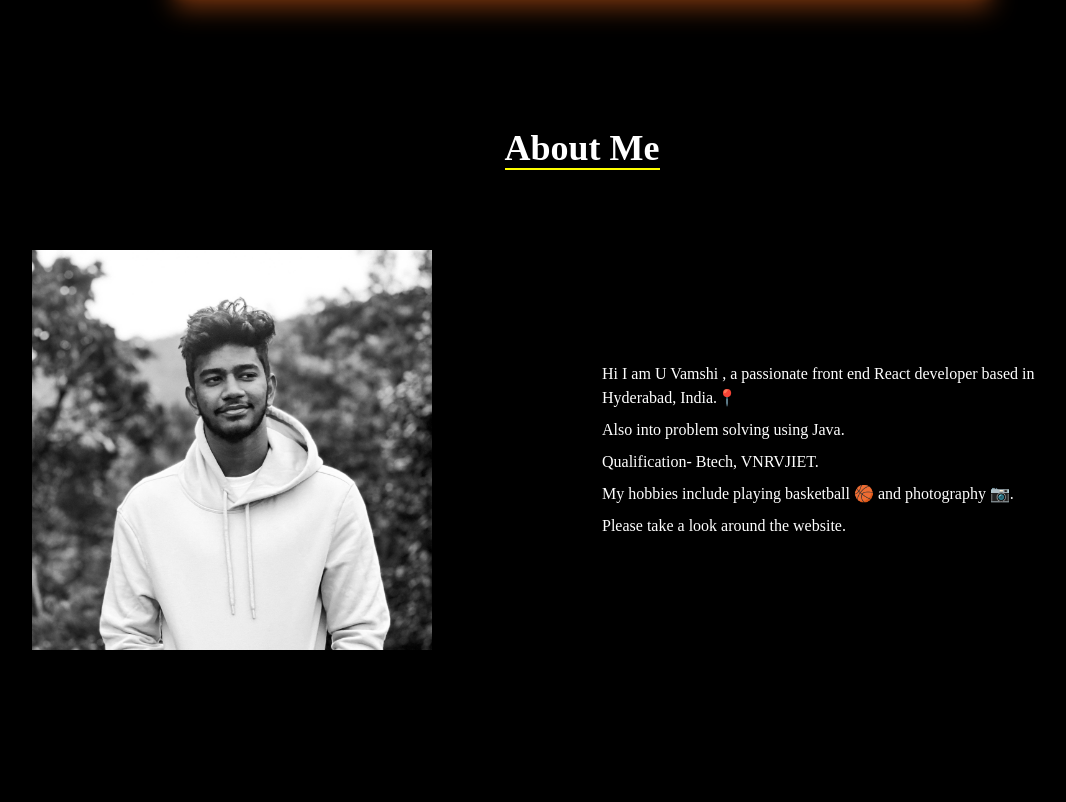
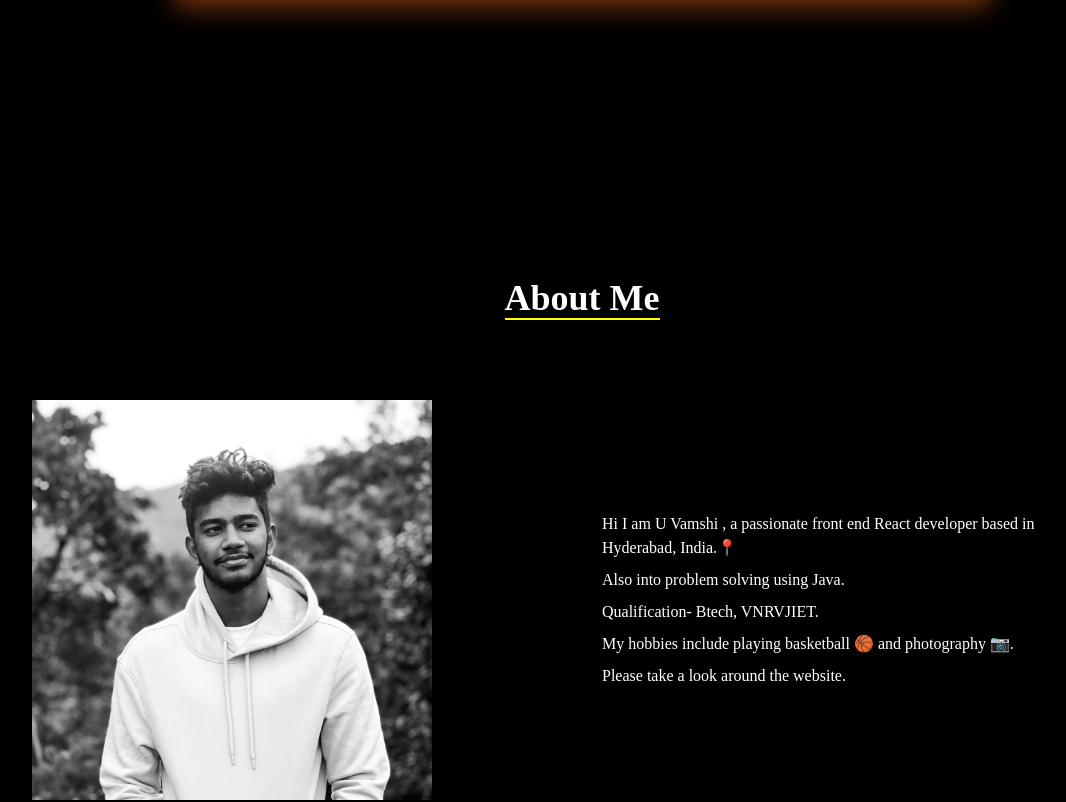
Before and after one commit to vamshiu/Portfolio, a React (Create React App) app: page / in a window 1280 px wide. Shown: the part 1480-2282 px from the top of the page, without its empty margins (58-1124 px from the left). Built offline with nearby package versions, Linux system fonts and the light colour scheme.

Commit message:
first commit

```diff
--- a/src/components/About.jsx
+++ b/src/components/About.jsx
@@ -6,7 +6,7 @@ import pin from "../assets/pin.png"
 function About() {
   return (
 
-        <div className=' h-[800px]  bg-black flex  flex-col items-center text-white   'name='about'>
+        <div className=' h-[800px]  bg-black flex  flex-col items-center text-white pt-[150px] 'name='about'>
             <h1 className='font-bold text-4xl border-b-2 text-white border-[#ffff00] mt-2 mb-10  '>About Me</h1>
             <div className='max-w-[1100px] items-center justify-center text-white grid grid-cols-1 sm:grid-cols-2 pt-10'>
                 <img className='w-[200px] sm:w-[400px] mx-auto sm:mx-0'src={photo} alt="" />
```
